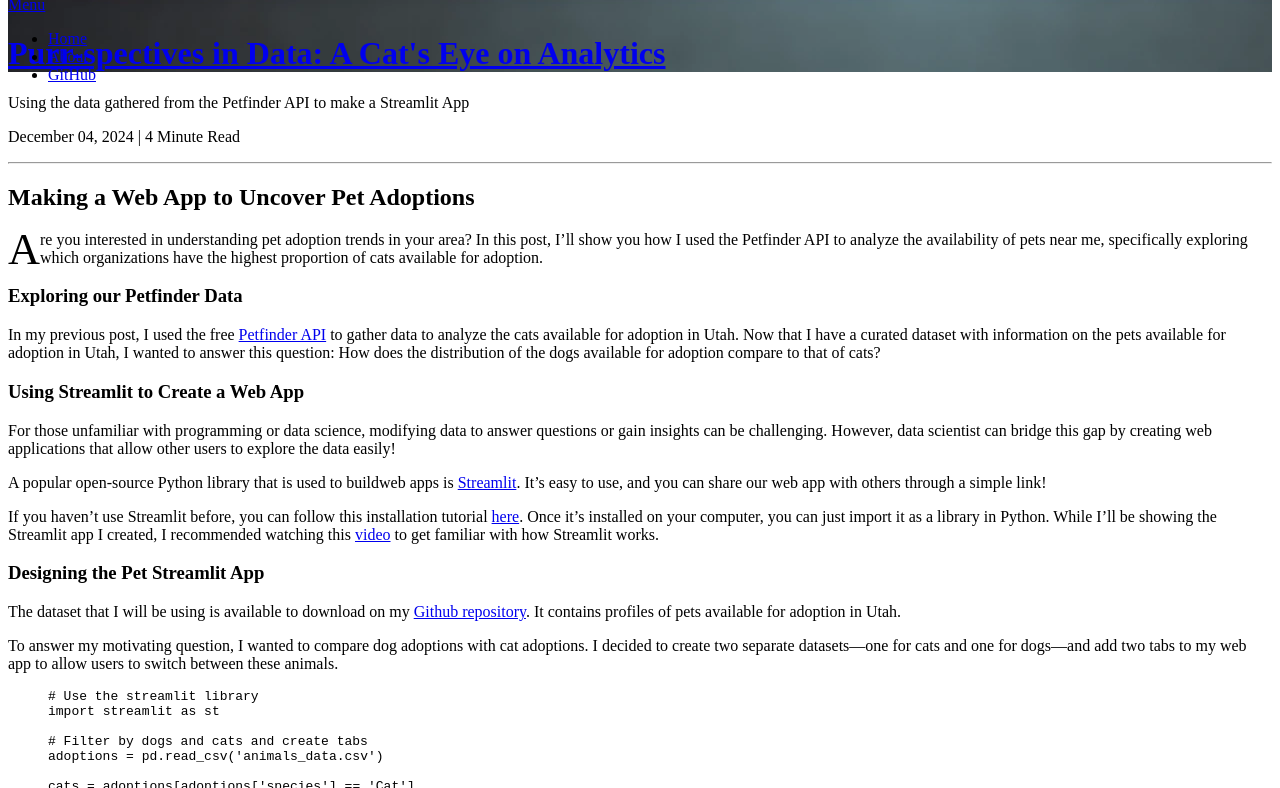
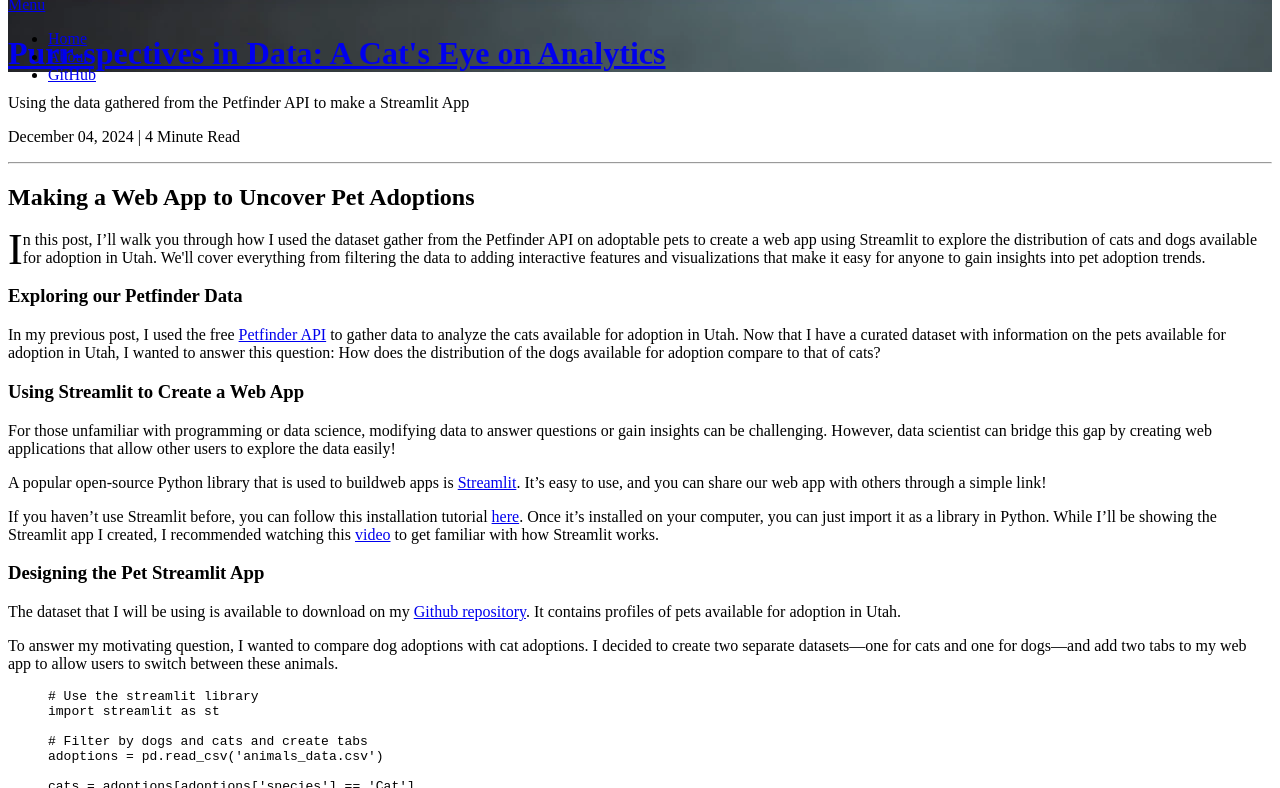
Before and after one commit to clawmendra/my-blog, a Jekyll site: the page built from _posts/2024-12-4-pet-streamlit-app.md, in a window 1280 px wide and 900 px high, cut to the strip 112-900 px from the top of the window. Built offline with Jekyll 4.4.1, drawn with Linux system fonts in a browser that asks for light colours; nearby versions of some CDN libraries.

Commit message:
changed intro

```diff
--- a/_posts/2024-12-4-pet-streamlit-app.md
+++ b/_posts/2024-12-4-pet-streamlit-app.md
@@ -6,7 +6,7 @@ author: Almendra Clawson
 description: "Using the data gathered from the Petfinder API to make a Streamlit App"
 ---
 
-<p class="intro"><span class="dropcap">A</span>re you interested in understanding pet adoption trends in your area? In this post, I’ll show you how I used the Petfinder API to analyze the availability of pets near me, specifically exploring which organizations have the highest proportion of cats available for adoption.</p>
+<p class="intro"><span class="dropcap">I</span>n this post, I’ll walk you through how I used the dataset gather from the  Petfinder API on adoptable pets to create a web app using Streamlit to explore the distribution of cats and dogs available for adoption in Utah. We'll cover everything from filtering the data to adding interactive features and visualizations that make it easy for anyone to gain insights into pet adoption trends.</p>
 
 ### Exploring our Petfinder Data
 
```
